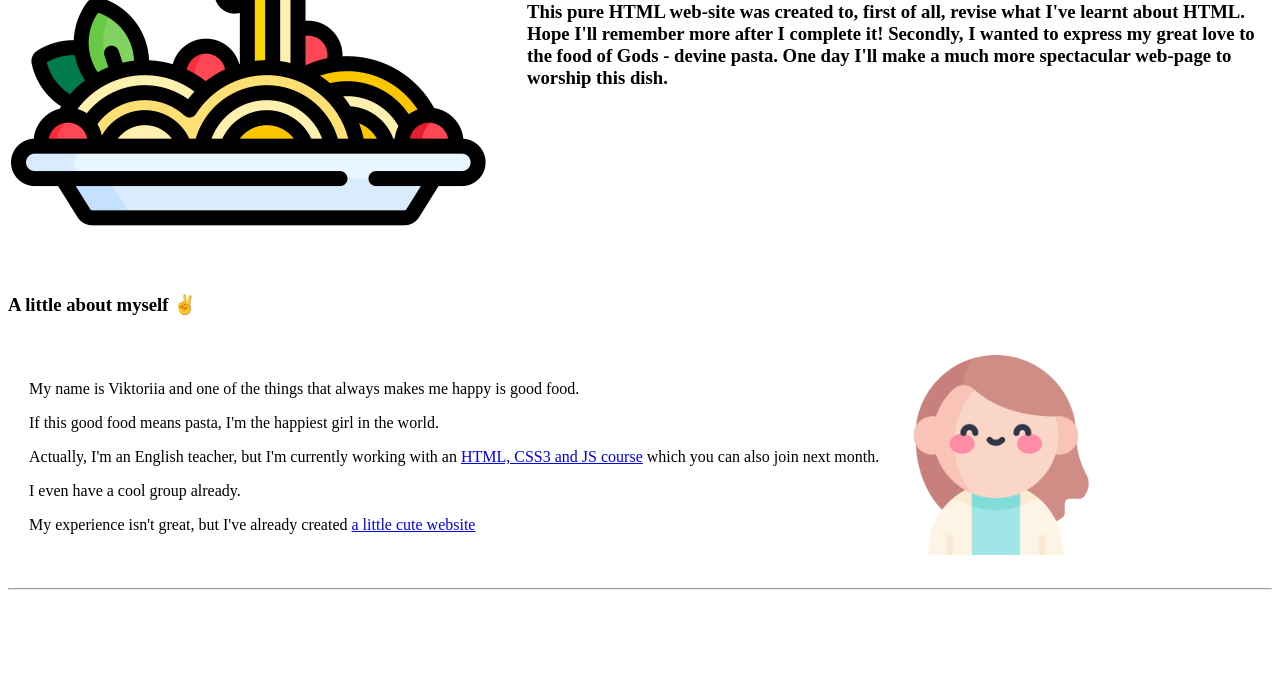
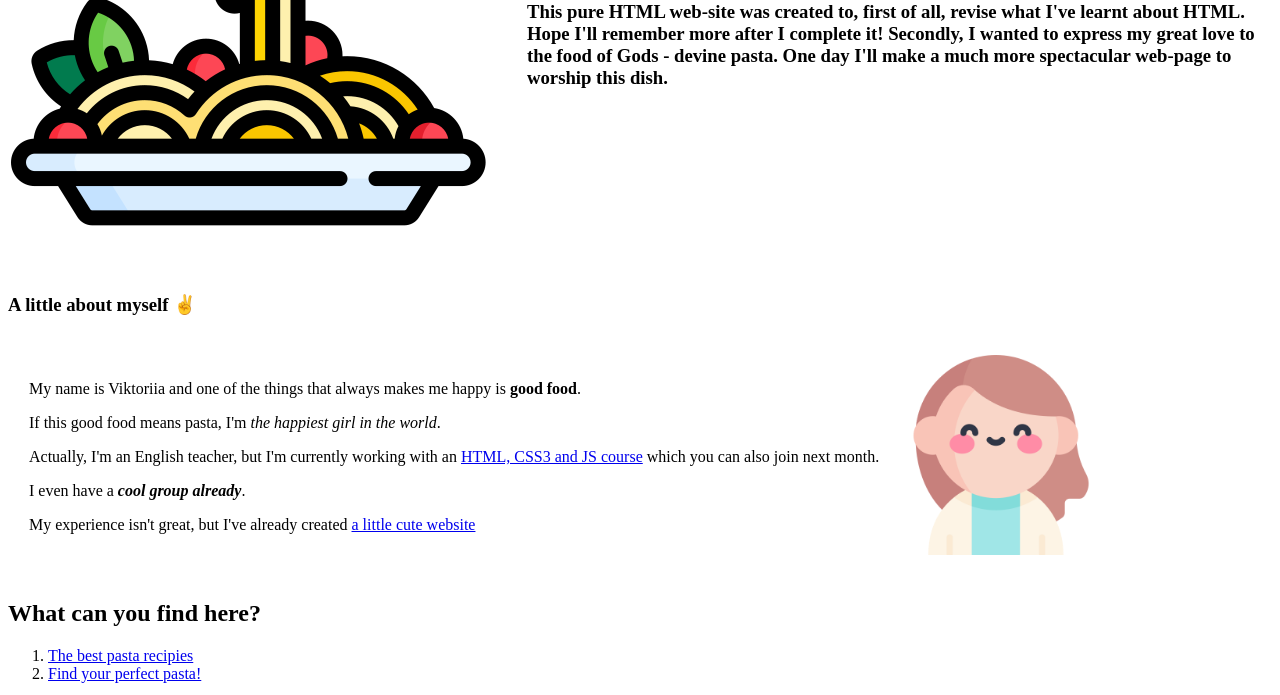
Before and after one commit to Viktoria-Kovalchuk/hello-html, a plain HTML site: page index.html in a window 1280 px wide. Shown: the part 255-950 px from the top of the page. Drawn offline with Linux system fonts and the light colour scheme.

Commit message:
Added an ordered list

```diff
--- a/index.html
+++ b/index.html
@@ -26,10 +26,10 @@
  <table cellspacing="20">
      <tr>
          <td>
-<p>My name is Viktoriia and one of the things that always makes me happy is good food. </p>
-<p>If this good food means pasta, I'm the happiest girl in the world. </p>
+<p>My name is Viktoriia and one of the things that always makes me happy is <strong>good food</strong>. </p>
+<p>If this good food means pasta, I'm <em>the happiest girl in the world</em>. </p>
 <p>Actually, I'm an English teacher, but I'm currently working with an <a href="https://career.softserveinc.com/uk-ua/technology/course/html5-css3-javascript-fundamentals" target="blank">HTML, CSS3 and JS course</a> which you can also join next month. </p>
-<p>I even have a cool group already. </p>
+<p>I even have a <strong><em>cool group already</em></strong>. </p>
 <p>My experience isn't great, but I've already created <a href="https://viktoria-kovalchuk.github.io/My-Site/" target="blank">a little cute website</a>
 </p>
 </td>
@@ -40,6 +40,16 @@
 </td>
 </tr>
 </table>
+<h2>What can you find here?</h2>
+<ol>
+    <li>
+        <a href="#recipies">The best pasta recipies</a>
+    </li>
+    <li>
+        <a href="#perfect-pasta">Find your perfect pasta!</a>
+    </li>
+</ol>
+
 <hr>
 
 <table cellspacing="100">
@@ -68,7 +78,7 @@
 <table cellspacing="30">
     <th>
         <tr>
-            <th colspan="3"><h2>The best pasta recipies</h2>
+            <th colspan="3"><h2 id="recipies">The best pasta recipies</h2>
             <p>Click on the picture to find out more</p></th>
 
         </tr>
@@ -97,7 +107,7 @@
 <hr>
 <h2>Find your perfect pasta!</h2>
 <form>
-<p>Complete this test to find out about the best pasta recepe which is perfect for you</p>
+<p id="perfect-pasta">Complete this test to find out about the best pasta recepe which is perfect for you</p>
 <p>1. What is your favourite pasta sauce?</p>
 <label for="tomato">
     <input id="tomato" value="tomato" type="radio" name="tomato-white">Tomato
@@ -136,6 +146,7 @@
 <input type="checkbox" name="love"checked>Absolutely
 <input type="checkbox" name="love"checked>Can't live without it
 </form>
+<hr>
 </body>
 
 </html>
```
